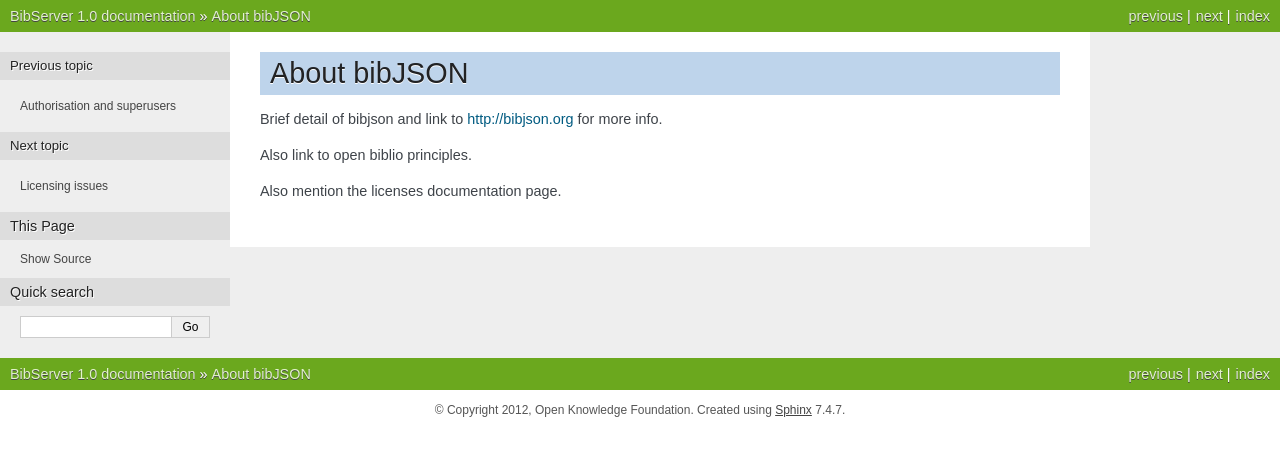
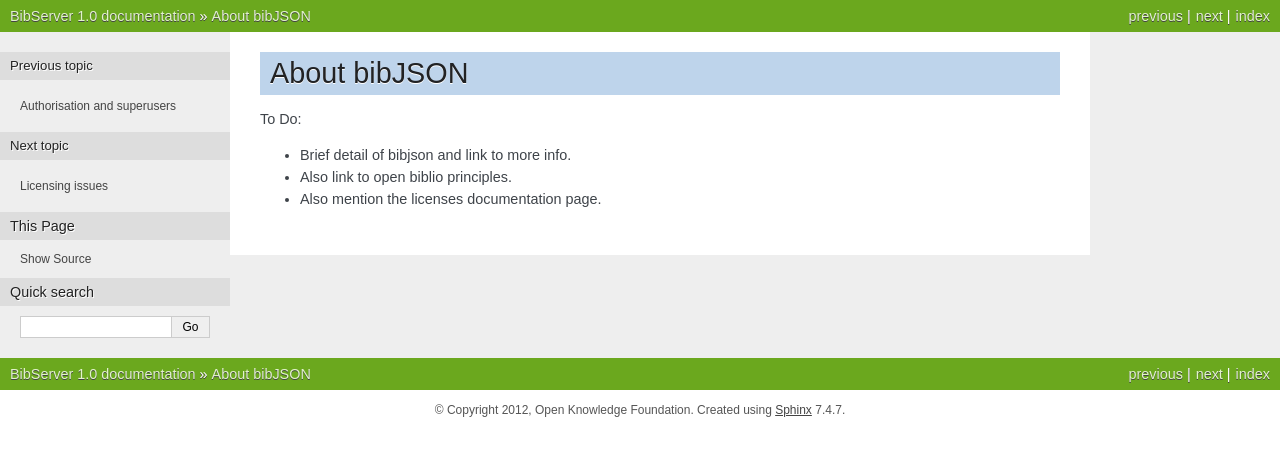
Before and after one commit to rufuspollock-okfn/bibserver, a Sphinx documentation site: the page built from doc/bibjson.rst, in a window 1280 px wide. Shown: the top 456 px of the page. Built offline with Sphinx 7.4.7, drawn with Linux system fonts in a browser that asks for light colours.

Commit message:
Remove link to bibjson.org (gone).
- also clarify that this is really just an outline / to-do list

```diff
--- a/doc/bibjson.rst
+++ b/doc/bibjson.rst
@@ -2,8 +2,8 @@
 About bibJSON
 =============
 
-Brief detail of bibjson and link to http://bibjson.org for more info.
+To Do:
 
-Also link to open biblio principles.
-
-Also mention the licenses documentation page.
+- Brief detail of bibjson and link to more info.
+- Also link to open biblio principles.
+- Also mention the licenses documentation page.
```
